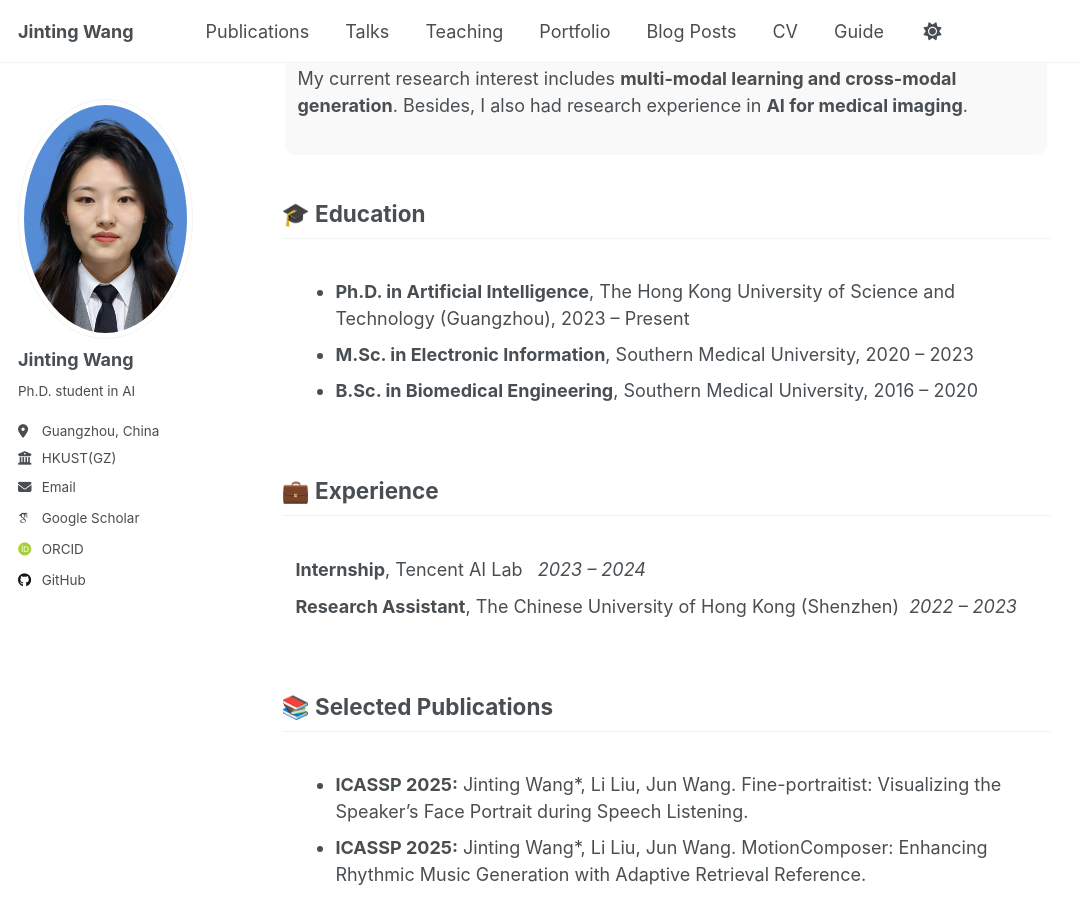
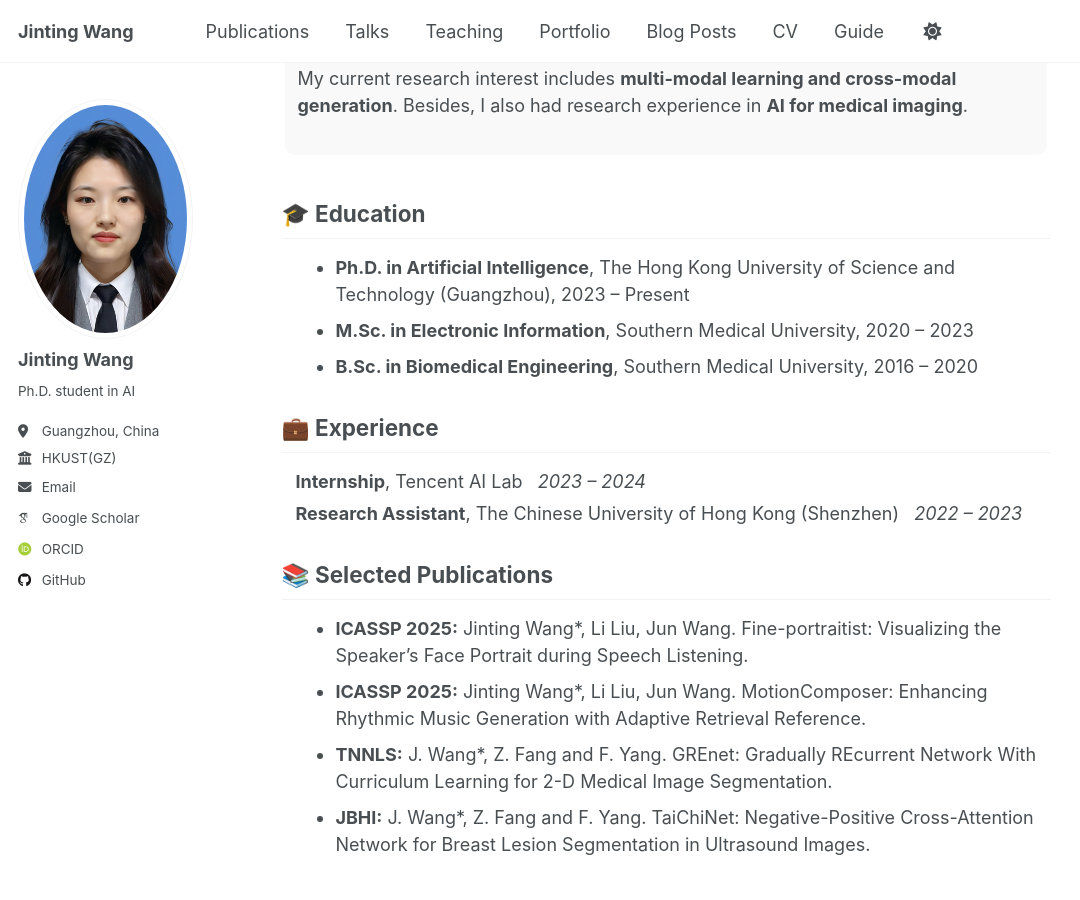
Before and after one commit to beria-moon/Beria.github.io, a Jekyll site: the page built from _pages/about.md, in a window 1280 px wide and 900 px high, scrolled down 302 px. Shown: the whole window, without its empty margins (0-1080 px from the left). Built offline with Jekyll 4.4.1, drawn with Linux system fonts in a browser that asks for light colours; some web fonts are replaced.

Commit message:
Update about.md

```diff
--- a/_pages/about.md
+++ b/_pages/about.md
@@ -15,31 +15,30 @@ redirect_from:
   <p>My current research interest includes <strong> multi-modal learning and cross-modal generation</strong>. Besides, I also had research experience in <strong> AI for medical imaging</strong>.</p>
 </div>
 
-<h2>🎓 Education</h2>
-<div style="padding: 10px; width: 99%; margin: 10px auto;">
-  <ul>
+<h2 style="margin-bottom: 5px;">🎓 Education</h2>
+<div style="padding: 10px; width: 99%; margin: 5px auto;">
+  <ul style="margin: 0;">
     <li><strong>Ph.D. in Artificial Intelligence</strong>, The Hong Kong University of Science and Technology (Guangzhou), 2023 – Present</li>
     <li><strong>M.Sc. in Electronic Information</strong>, Southern Medical University, 2020 – 2023</li>
     <li><strong>B.Sc. in Biomedical Engineering</strong>, Southern Medical University, 2016 – 2020</li>
   </ul>
 </div>
 
-<h2>💼 Experience</h2>
-<div style="padding: 10px; width: 99%; margin: 10px auto;">
-  <ul style="list-style-type: none; padding-left: 0;">
-    <li style="margin-bottom: 10px;">
+<h2 style="margin: 15px 0 5px 0;">💼 Experience</h2>
+<div style="padding: 10px; width: 99%; margin: 5px auto;">
+  <ul style="list-style-type: none; padding-left: 0; margin: 0;">
+    <li style="margin-bottom: 5px;">
       <strong>Internship</strong>, Tencent AI Lab &nbsp; <em>2023 – 2024</em>
     </li>
     <li>
-      <strong>Research Assistant</strong>, The Chinese University of Hong Kong (Shenzhen)&nbsp; <em>2022 – 2023</em>
+      <strong>Research Assistant</strong>, The Chinese University of Hong Kong (Shenzhen) &nbsp; <em>2022 – 2023</em>
     </li>
   </ul>
 </div>
 
-
-<h2>📚 Selected Publications</h2>
-<div style="padding: 10px; width: 99%; margin: 10px auto;">
-  <ul>
+<h2 style="margin: 15px 0 5px 0;">📚 Selected Publications</h2>
+<div style="padding: 10px; width: 99%; margin: 5px auto;">
+  <ul style="margin: 0;">
     <li><strong>ICASSP 2025:</strong> Jinting Wang*, Li Liu, Jun Wang. Fine-portraitist: Visualizing the Speaker’s Face Portrait during Speech Listening.</li>
     <li><strong>ICASSP 2025:</strong> Jinting Wang*, Li Liu, Jun Wang. MotionComposer: Enhancing Rhythmic Music Generation with Adaptive Retrieval Reference.</li>
     <li><strong>TNNLS:</strong> J. Wang*, Z. Fang and F. Yang. GREnet: Gradually REcurrent Network With Curriculum Learning for 2-D Medical Image Segmentation.</li>
```
